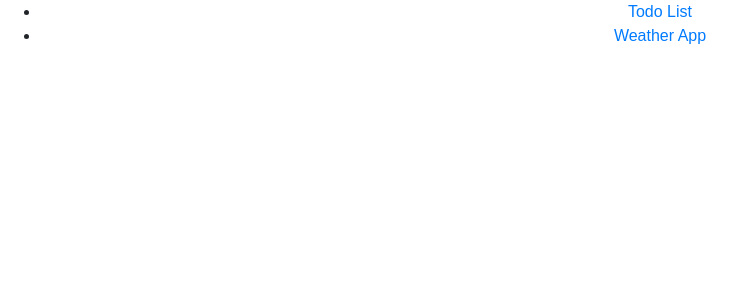
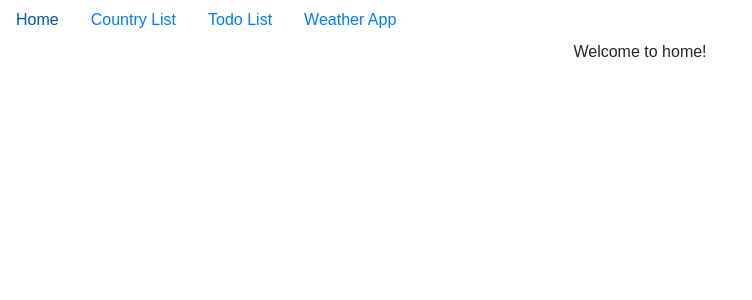
Before and after one commit to yiyeum/final-project, a React (Create React App) app: page / in a window 1280 px wide. Shown: the top 300 px of the page, without its empty margins (0-752 px from the left). Built offline with nearby package versions, Linux system fonts and the light colour scheme.

Commit message:
Router Working!

```diff
--- a/src/App.js
+++ b/src/App.js
@@ -1,14 +1,14 @@
 import React, { Component } from 'react';
 import logo from './logo.svg';
 import './App.css';
-import Home from './components/Home';
+import Nav from './components/Nav';
 import Main from './components/Main';
 
 class App extends Component {
   render() {
     return (
       <div className="App">
-        {/* <Home /> */}
+        <Nav />
         <Main />
       </div>
     );
--- /dev/null
+++ b/src/components/404.js
@@ -0,0 +1,9 @@
+import React from 'react';
+
+const NotFound = () => (
+    <div>
+        <h2>404 Page</h2>
+    </div>
+);
+
+export default NotFound;
--- a/src/components/Home.js
+++ b/src/components/Home.js
@@ -1,21 +1,10 @@
-import React, {Component} from 'react';
-import { Link } from 'react-router-dom';
+import React from 'react';
 
-class Home extends Component{
-    render(){
-        return(
-            <div>
-                <ul>
-                    <li>
-                        <Link to="/todo-list">Todo List</Link>
-                    </li>
-                    <li>
-                        <Link to="/weather-app">Weather App</Link>
-                    </li>
-                </ul>
-            </div>
-        );
-    }
-}
+const Home = () => (
+    <div>
+        {/* <Nav /> */}
+        Welcome to home!
+    </div>
+);
 
 export default Home;
--- a/src/components/Main.js
+++ b/src/components/Main.js
@@ -4,14 +4,18 @@ import Home from './Home';
 import App from '../App';
 import Todo from './todo-list/Todo';
 import Weather from './weather-app/Weather';
+import Country from './country-list/Country';
+import NotFound from './404';
 
 const Main = () => (
     <div>
         <Switch>
-            <Route exact path="/" component={Home}/>
+            <Route exact path="/" component={Home} />
+            <Route path="/country-list" component={Country} />
             <Route path="/todo-list" component={Todo} />
             <Route path="/weather-app" component={Weather} />
+            <Route component={NotFound} />
         </Switch>
     </div>
-)
+);
 export default Main
--- /dev/null
+++ b/src/components/Nav.js
@@ -0,0 +1,21 @@
+import React from 'react';
+import { Link } from 'react-router-dom';
+
+const Nav = () => (
+    <ul className="nav main_nav">
+        <li className="nav-item">
+            <Link className="nav-link" to ="/">Home</Link>
+        </li>
+        <li className="nav-item">
+            <Link className="nav-link" to = "/country-list">Country List</Link>
+        </li>
+        <li className="nav-item">
+            <Link className="nav-link" to="/todo-list">Todo List</Link>
+        </li>
+        <li className="nav-item">
+            <Link className="nav-link" to="/weather-app">Weather App</Link>
+        </li>
+    </ul>
+);
+
+export default Nav;
--- /dev/null
+++ b/src/components/country-list/Country.js
@@ -0,0 +1,14 @@
+import React, {Component} from 'react';
+
+class Country extends Component{
+    render(){
+        return(
+            <div>
+                country page
+            </div>
+        );
+    }
+}
+
+
+export default Country;
```
Also changed, not shown: src/index.js (line endings or trailing spaces).
